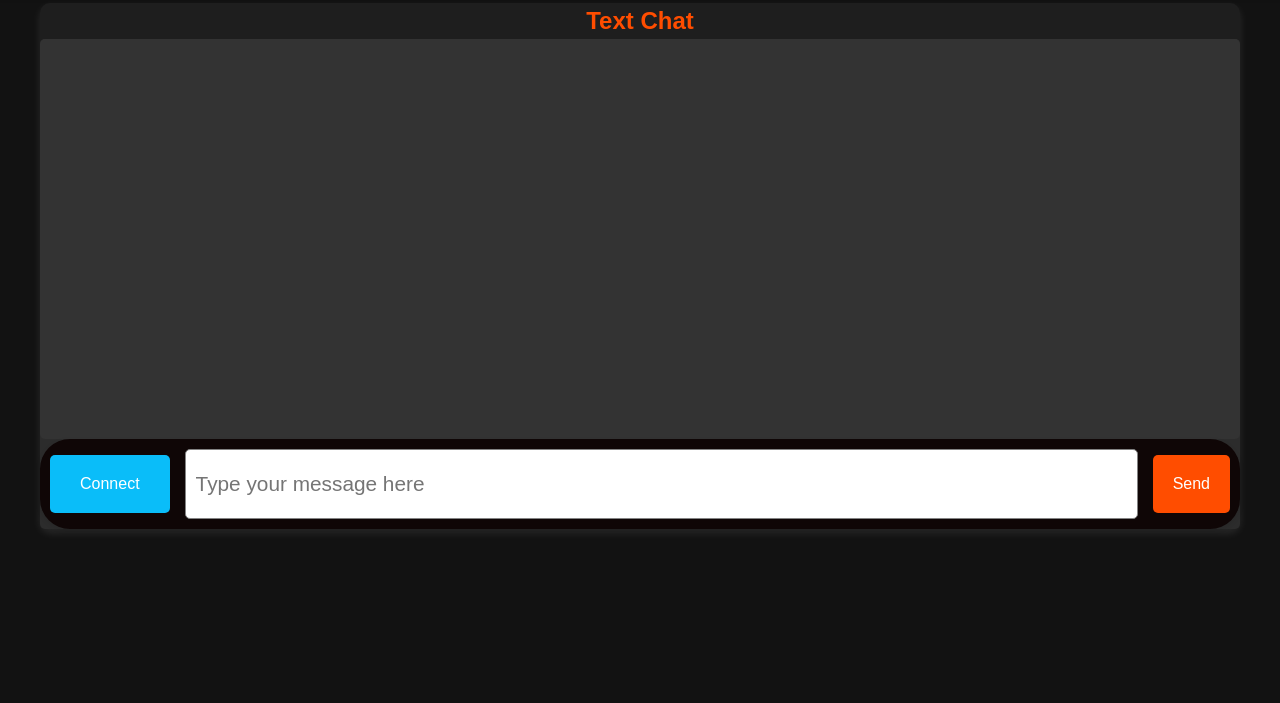
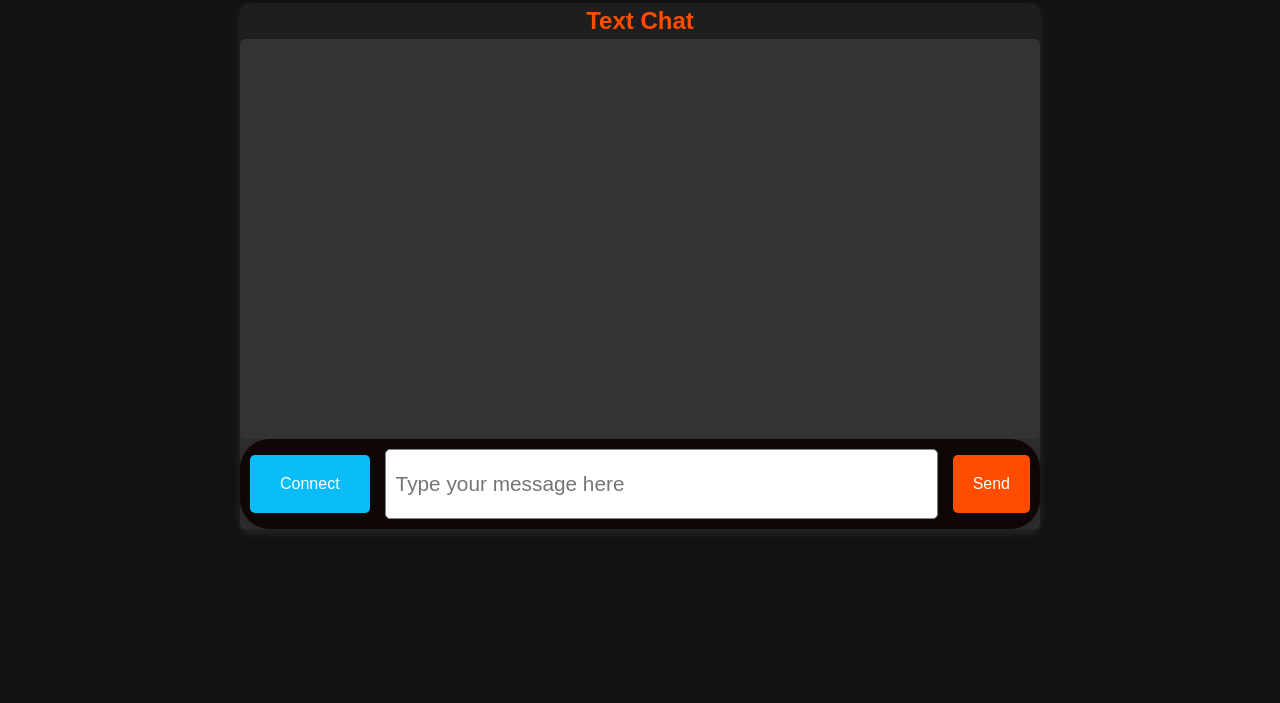
Before and after one commit to SaiChara17/Vitorangechat, a website: page public/text.html in a window 1280 px wide. Shown: the part 97-800 px from the top of the page. Drawn offline with nearby package versions, Linux system fonts and the light colour scheme; a web font is replaced by a local one.

Commit message:
Update text.html

```diff
--- a/public/text.html
+++ b/public/text.html
@@ -156,7 +156,7 @@ body {
 
 /* Chat Application Styles */
 .chat-app-container {
-    max-width: 1200px;
+    max-width: 800px;
     margin: 0 auto;
     border-radius: 10px;
     box-shadow: 0 4px 8px rgba(255, 255, 255, 0.1);
```
